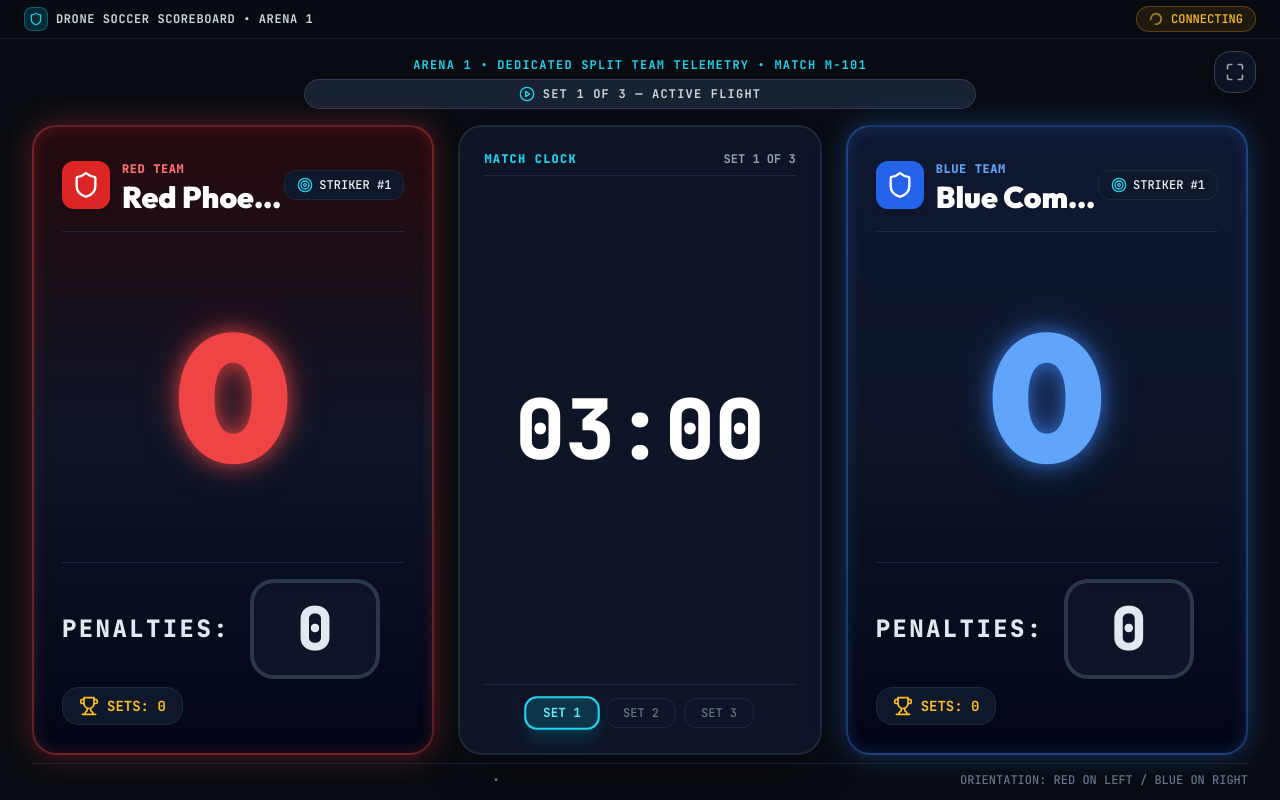
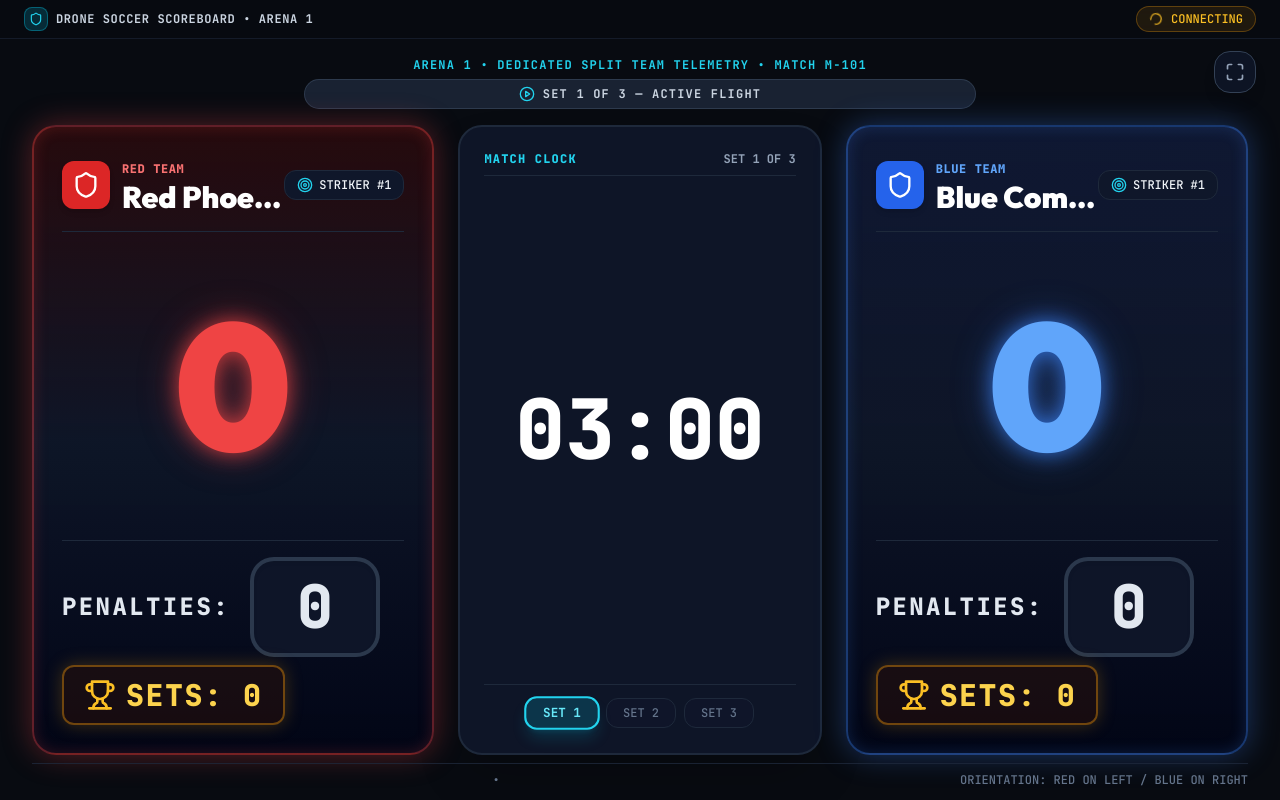
Before and after one commit to TrashPandaStudios/ds-scoreboard-system, a React (Vite) app in the folder frontend/: page /arena/1/teams in a window 1280 px wide. Built offline with nearby package versions, Linux system fonts and the light colour scheme.

Commit message:
Increase size of sets won display in split team display

```diff
--- a/frontend/src/pages/displays/SplitTeamsDisplay.tsx
+++ b/frontend/src/pages/displays/SplitTeamsDisplay.tsx
@@ -166,9 +166,9 @@ export const SplitTeamsDisplay: React.FC = () => {
                 team={leftTeam}
                 size="xl"
               />
-              <div className="flex items-center gap-1.5 sm:gap-2 text-xs sm:text-sm font-mono text-amber-400 font-bold bg-slate-900 px-3 sm:px-4 py-1.5 sm:py-2 rounded-2xl border border-slate-800">
-                <Trophy className="w-4 sm:w-5 h-4 sm:h-5 text-amber-400" />
-                <span>SETS: {leftTeam === 'red' ? state.redSetScore : state.blueSetScore}</span>
+              <div className="flex items-center gap-2 sm:gap-2.5 text-lg sm:text-2xl lg:text-3xl font-mono text-amber-300 font-black bg-amber-950/30 px-4 sm:px-5 py-2 sm:py-2.5 rounded-xl border-2 border-amber-500/40 shadow-[0_0_18px_rgba(245,158,11,0.25)]">
+                <Trophy className="w-6 h-6 sm:w-7 sm:h-7 lg:w-8 lg:h-8 text-amber-400 shrink-0" />
+                <span className="tabular-nums tracking-wider">SETS: {leftTeam === 'red' ? state.redSetScore : state.blueSetScore}</span>
               </div>
             </div>
           </div>
@@ -265,9 +265,9 @@ export const SplitTeamsDisplay: React.FC = () => {
                 team={rightTeam}
                 size="xl"
               />
-              <div className="flex items-center gap-1.5 sm:gap-2 text-xs sm:text-sm font-mono text-amber-400 font-bold bg-slate-900 px-3 sm:px-4 py-1.5 sm:py-2 rounded-2xl border border-slate-800">
-                <Trophy className="w-4 sm:w-5 h-4 sm:h-5 text-amber-400" />
-                <span>SETS: {rightTeam === 'red' ? state.redSetScore : state.blueSetScore}</span>
+              <div className="flex items-center gap-2 sm:gap-2.5 text-lg sm:text-2xl lg:text-3xl font-mono text-amber-300 font-black bg-amber-950/30 px-4 sm:px-5 py-2 sm:py-2.5 rounded-xl border-2 border-amber-500/40 shadow-[0_0_18px_rgba(245,158,11,0.25)]">
+                <Trophy className="w-6 h-6 sm:w-7 sm:h-7 lg:w-8 lg:h-8 text-amber-400 shrink-0" />
+                <span className="tabular-nums tracking-wider">SETS: {rightTeam === 'red' ? state.redSetScore : state.blueSetScore}</span>
               </div>
             </div>
           </div>
```
